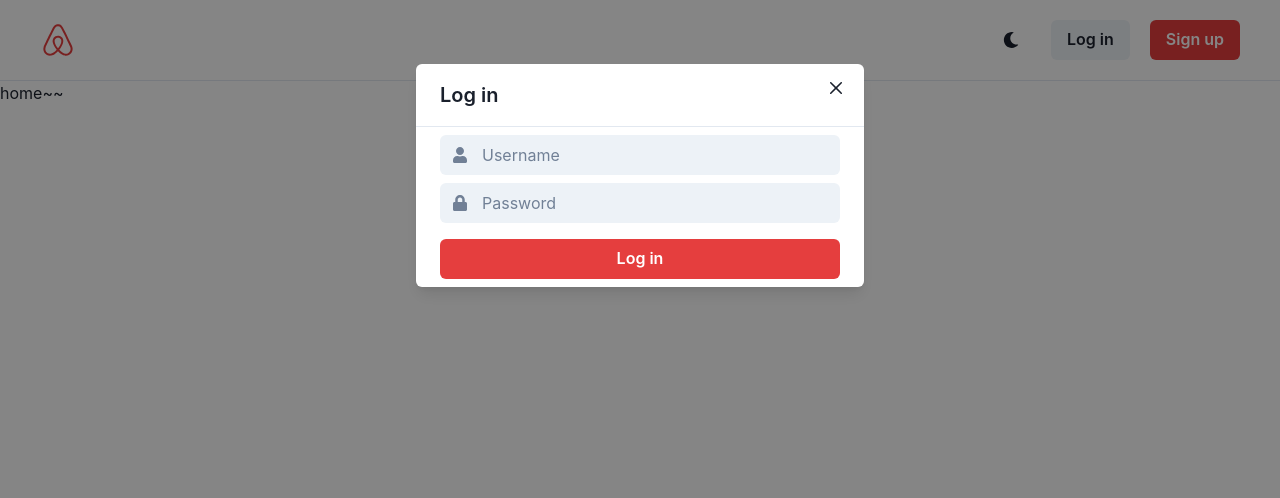
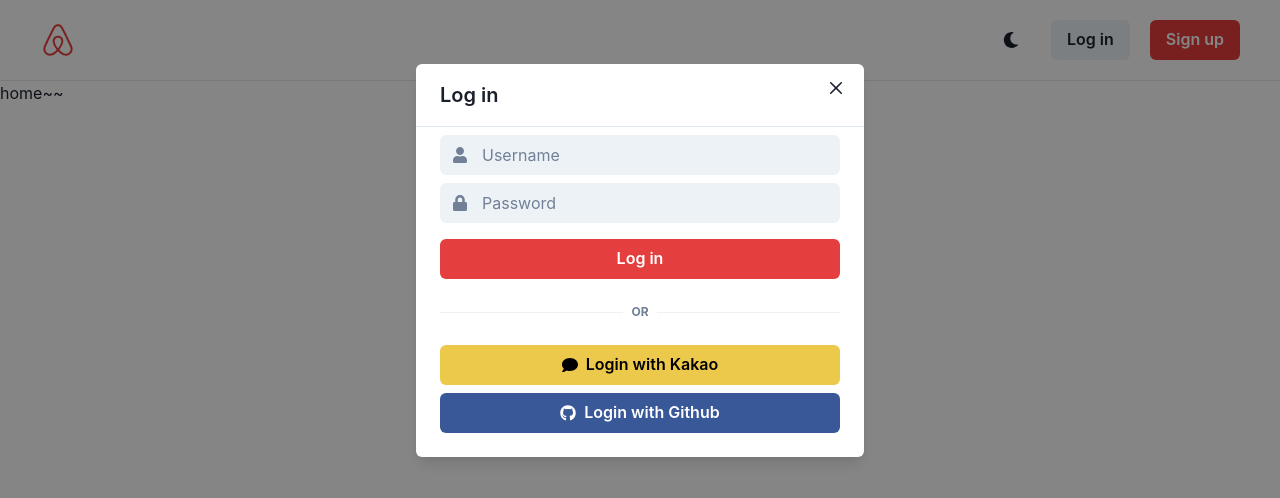
Before and after one commit to zih2o/Airbnb-clone-FE, a React (Create React App) app: page / in a window 1280 px wide. Both pictures are taken after a click on the button "Log in". Shown: the top 498 px of the page. Built offline with nearby package versions, Linux system fonts and the light colour scheme.

Commit message:
refactor✨: separate login modal components

```diff
--- /dev/null
+++ b/src/components/Header.tsx
@@ -0,0 +1,37 @@
+import {
+  Box,
+  Button,
+  HStack,
+  IconButton,
+  useDisclosure,
+} from '@chakra-ui/react';
+import React from 'react';
+import { FaAirbnb, FaMoon } from 'react-icons/fa';
+import LoginModal from './LoginModal';
+
+export default function Header() {
+  const { isOpen, onOpen, onClose } = useDisclosure();
+
+  return (
+    <HStack
+      justifyContent={'space-between'}
+      px={10}
+      py={5}
+      borderBottomWidth={1}
+    >
+      <Box color={'red.500'} fontSize={'4xl'}>
+        <FaAirbnb />
+      </Box>
+      <HStack spacing={5}>
+        <IconButton
+          variant={'ghost'}
+          icon={<FaMoon />}
+          aria-label="Toggle dark mode"
+        />
+        <Button onClick={onOpen}>Log in</Button>
+        <Button colorScheme={'red'}>Sign up</Button>
+      </HStack>
+      <LoginModal isOpen={isOpen} onClose={onClose} />
+    </HStack>
+  );
+}
--- /dev/null
+++ b/src/components/LoginModal.tsx
@@ -0,0 +1,62 @@
+import React from 'react';
+import {
+  Box,
+  Button,
+  Input,
+  InputGroup,
+  InputLeftElement,
+  Modal,
+  ModalBody,
+  ModalCloseButton,
+  ModalContent,
+  ModalHeader,
+  ModalOverlay,
+  VStack,
+} from '@chakra-ui/react';
+import { FaUser, FaLock } from 'react-icons/fa';
+import SocialLogin from './SocialLogin';
+
+interface ILoginModalProps {
+  isOpen: boolean;
+  onClose: () => void;
+}
+
+export default function LoginModal({ isOpen, onClose }: ILoginModalProps) {
+  return (
+    <Modal isOpen={isOpen} onClose={onClose}>
+      <ModalOverlay />
+      <ModalContent>
+        <ModalHeader borderBottomWidth={1}>Log in</ModalHeader>
+        <ModalCloseButton />
+        <ModalBody>
+          <VStack>
+            <InputGroup>
+              <InputLeftElement
+                children={
+                  <Box color={'gray.500'}>
+                    <FaUser />
+                  </Box>
+                }
+              />
+              <Input placeholder="Username" variant={'filled'} />
+            </InputGroup>
+            <InputGroup>
+              <InputLeftElement
+                children={
+                  <Box color={'gray.500'}>
+                    <FaLock />
+                  </Box>
+                }
+              />
+              <Input placeholder="Password" variant={'filled'} />
+            </InputGroup>
+          </VStack>
+          <Button mt={4} colorScheme="red" w={'100%'}>
+            Log in
+          </Button>
+          <SocialLogin />
+        </ModalBody>
+      </ModalContent>
+    </Modal>
+  );
+}
--- a/src/components/Root.tsx
+++ b/src/components/Root.tsx
@@ -1,80 +1,11 @@
 import { Outlet } from 'react-router-dom';
-import {
-  Box,
-  Button,
-  HStack,
-  IconButton,
-  Input,
-  InputGroup,
-  InputLeftElement,
-  Modal,
-  ModalBody,
-  ModalCloseButton,
-  ModalContent,
-  ModalHeader,
-  ModalOverlay,
-  VStack,
-  useDisclosure,
-} from '@chakra-ui/react';
-import { FaAirbnb, FaMoon, FaUser, FaLock } from 'react-icons/fa';
+import { Box } from '@chakra-ui/react';
+import Header from './Header';
 
 export default function Root() {
-  const { isOpen, onOpen, onClose } = useDisclosure();
   return (
     <Box>
-      <HStack
-        justifyContent={'space-between'}
-        px={10}
-        py={5}
-        borderBottomWidth={1}
-      >
-        <Box color={'red.500'} fontSize={'4xl'}>
-          <FaAirbnb />
-        </Box>
-        <HStack spacing={5}>
-          <IconButton
-            variant={'ghost'}
-            icon={<FaMoon />}
-            aria-label="Toggle dark mode"
-          />
-          <Button onClick={onOpen}>Log in</Button>
-          <Button colorScheme={'red'}>Sign up</Button>
-        </HStack>
-      </HStack>
-      <Modal isOpen={isOpen} onClose={onClose}>
-        <ModalOverlay />
-        <ModalContent>
-          <ModalHeader borderBottomWidth={1}>Log in</ModalHeader>
-          <ModalCloseButton />
-          <ModalBody>
-            <VStack>
-              <InputGroup>
-                <InputLeftElement
-                  children={
-                    <Box color={'gray.500'}>
-                      <FaUser />
-                    </Box>
-                  }
-                />
-                <Input placeholder="Username" variant={'filled'} />
-              </InputGroup>
-              <InputGroup>
-                <InputLeftElement
-                  children={
-                    <Box color={'gray.500'}>
-                      <FaLock />
-                    </Box>
-                  }
-                />
-                <Input placeholder="Password" variant={'filled'} />
-              </InputGroup>
-            </VStack>
-            <Button mt={4} colorScheme="red" w={'100%'}>
-              Log in
-            </Button>
-          </ModalBody>
-        </ModalContent>
-      </Modal>
+      <Header />
       <Outlet />
     </Box>
   );
--- /dev/null
+++ b/src/components/SocialLogin.tsx
@@ -0,0 +1,30 @@
+import React from 'react';
+import { Box, HStack, Divider, Text, VStack, Button } from '@chakra-ui/react';
+import { FaComment, FaGithub } from 'react-icons/fa';
+
+export default function SocialLogin() {
+  return (
+    <Box mb={4}>
+      <HStack my={6}>
+        <Divider />
+        <Text
+          textTransform={'uppercase'}
+          as={'b'}
+          fontSize={'xs'}
+          color={'gray.500'}
+        >
+          or
+        </Text>
+        <Divider />
+      </HStack>
+      <VStack>
+        <Button leftIcon={<FaComment />} colorScheme={'yellow'} w={'100%'}>
+          Login with Kakao
+        </Button>
+        <Button leftIcon={<FaGithub />} colorScheme={'facebook'} w={'100%'}>
+          Login with Github
+        </Button>
+      </VStack>
+    </Box>
+  );
+}
```
